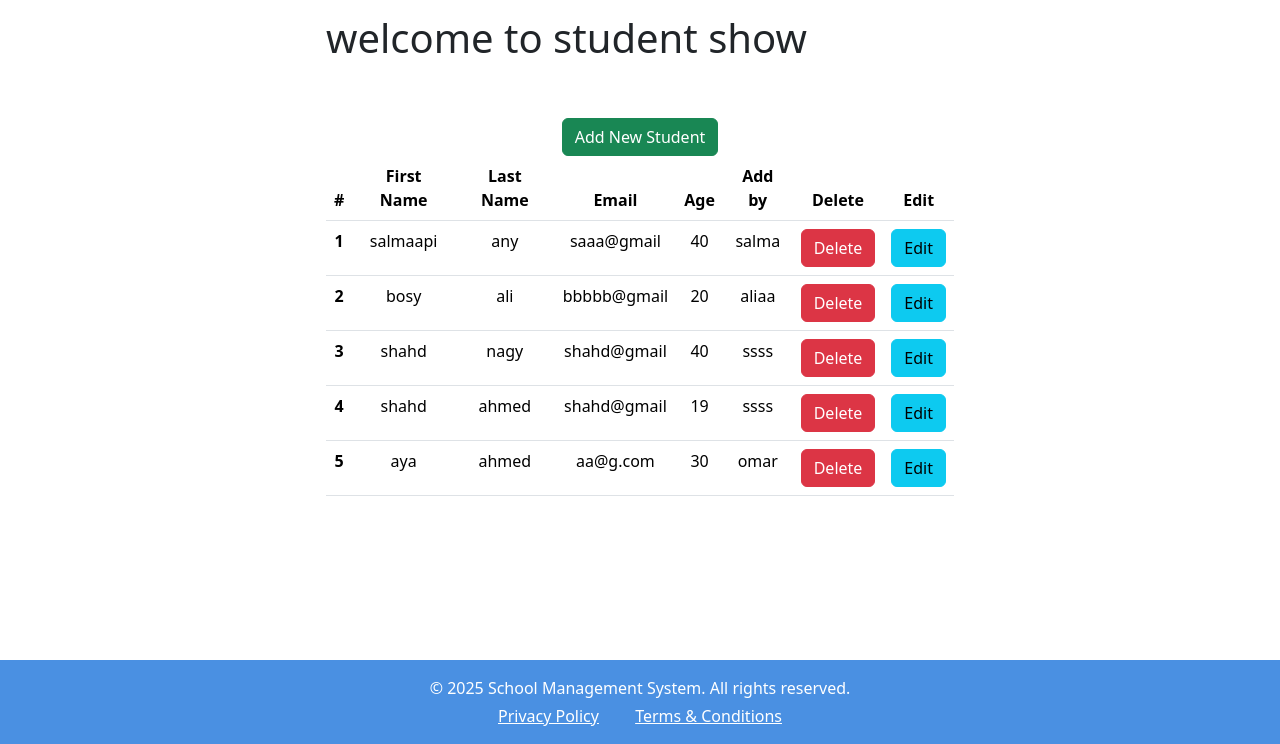
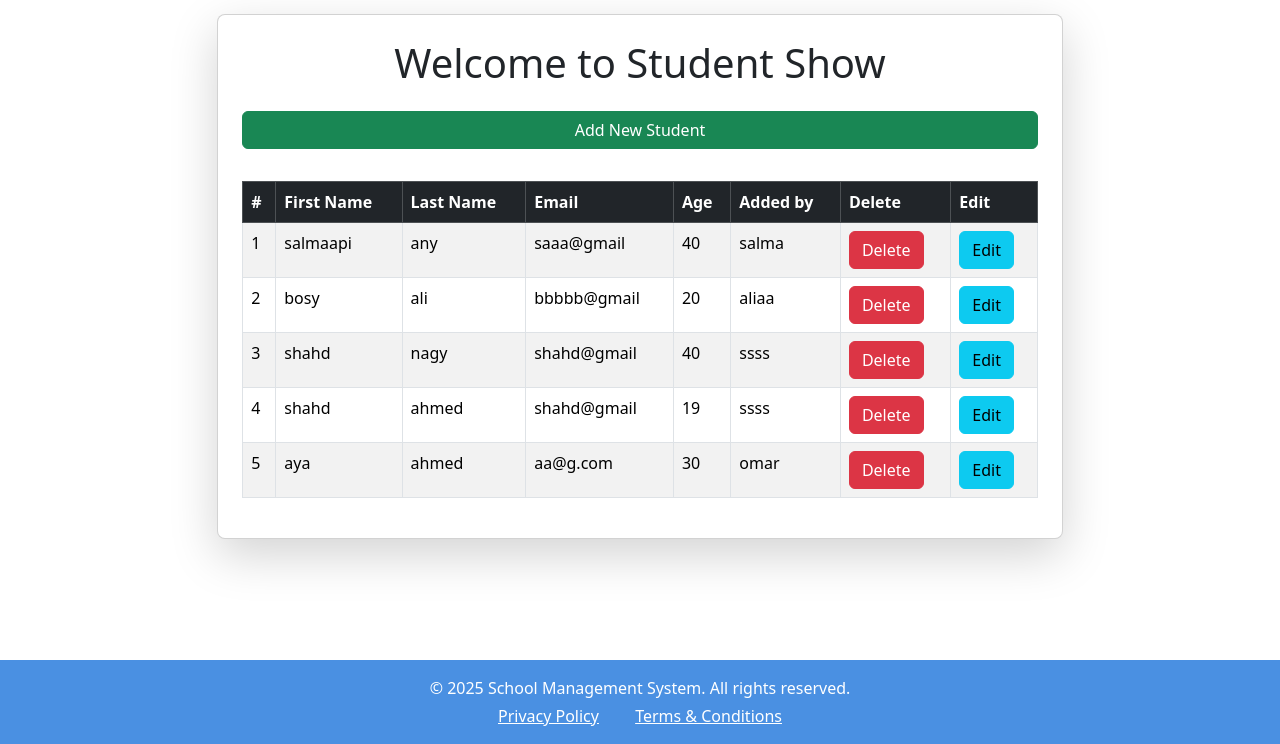
Before and after one commit to salmatarek55/school_system, a PHP site: page /student/index.php in a window 1280 px wide. Shown: the part 56-800 px from the top of the page. Run offline with PHP 8.4, Linux system fonts and the light colour scheme; data comes from the database, SQL or seed files in the repository.

Commit message:
Update index.php

```diff
--- a/student/index.php
+++ b/student/index.php
@@ -4,9 +4,11 @@ $conect = new Conect();
 
 if (isset($_POST['Id'])) {
     if ($conect->delete('student_info', $_POST['Id'])) {
-        header('location:\school_system\student\index.php?delete=success');
+        header('location:/school_system/student/index.php?delete=success');
         exit;
-        // print "you delete record";
+    } else {
+        header('location:/school_system/student/index.php?delete=fail');
+        exit;
     }
 }
 
@@ -14,68 +16,77 @@ $studentData = $conect->select("student_info");
 include_once "../header.php";
 ?>
 <div class="row justify-content-center">
-    <div class="col-6 ">
-        <h1>welcome to student show</h1>
+    <div class="col-8">
+        <div class="card shadow-lg rounded-3 p-4">
+            <h1 class="mb-4 text-center">Welcome to Student Show</h1>
+
+            <a class="btn btn-success mb-3" href="/school_system/student/add.php">Add New Student</a>
+
+            <?php if (isset($_GET['add']) && $_GET['add'] == "success") { ?>
+                <div class="alert alert-success alert-dismissible fade show" role="alert">
+                    <i class="fa-solid fa-check-circle"></i> Student added successfully!
+                    <button type="button" class="btn-close" data-bs-dismiss="alert" aria-label="Close"></button>
                 </div>
+            <?php } ?>
+
+            <?php if (isset($_GET['delete']) && $_GET['delete'] == "success") { ?>
+                <div class="alert alert-danger alert-dismissible fade show" role="alert">
+                    <i class="fa-solid fa-trash"></i> Student deleted successfully!
+                    <button type="button" class="btn-close" data-bs-dismiss="alert" aria-label="Close"></button>
                 </div>
+            <?php } ?>
 
-<div class="row justify-content-center mt-5">
-    <div class="col-6 text-center">
-        <a class="btn btn-success" href="\school_system\student\add.php">Add New Student</a>
-        <?php
-        if (isset($_GET['add']) && $_GET['add'] == "success") {
-            print "<div class='alert alert-success'> you add student success</div>";
-        }
-        if (isset($_GET['delete']) && $_GET['delete'] == "success") {
-            print "<div class='alert alert-danger'> you delete student success</div>";
-        }
-        if (isset($_GET['edit']) && $_GET['edit'] == "success") {
-            print "<div class='alert alert-info'> you update student success</div>";
-        }
-        ?>
-        <table class="table">
-            <thead>
+            <?php if (isset($_GET['delete']) && $_GET['delete'] == "fail") { ?>
+                <div class="alert alert-warning alert-dismissible fade show" role="alert">
+                    <i class="fa-solid fa-triangle-exclamation"></i> Failed to delete student!
+                    <button type="button" class="btn-close" data-bs-dismiss="alert" aria-label="Close"></button>
+                </div>
+            <?php } ?>
+
+            <?php if (isset($_GET['edit']) && $_GET['edit'] == "success") { ?>
+                <div class="alert alert-info alert-dismissible fade show" role="alert">
+                    <i class="fa-solid fa-pen-to-square"></i> Student updated successfully!
+                    <button type="button" class="btn-close" data-bs-dismiss="alert" aria-label="Close"></button>
+                </div>
+            <?php } ?>
+
+            <table class="table table-striped table-bordered mt-3">
+                <thead class="table-dark">
                     <tr>
-                    <th scope="col">#</th>
-                    <th scope="col">First Name</th>
-                    <th scope="col">Last Name</th>
-                    <th scope="col">Email</th>
-                    <th scope="col">Age</th>
-                    <th scope="col">Add by</th>
-                    <th scope="col">Delete</th>
-                    <th scope="col">Edit</th>
-
+                        <th>#</th>
+                        <th>First Name</th>
+                        <th>Last Name</th>
+                        <th>Email</th>
+                        <th>Age</th>
+                        <th>Added by</th>
+                        <th>Delete</th>
+                        <th>Edit</th>
                     </tr>
                 </thead>
                 <tbody>
-                <?php
-                // $i = 1;
-                foreach ($studentData as $key => $value) { ?>
+                    <?php foreach ($studentData as $key => $value) { ?>
                         <tr>
-                        <th scope="row"><?= $key + 1 ?></th>
+                            <td><?= $key + 1 ?></td>
                             <td><?= $value['first_name'] ?></td>
                             <td><?= $value['last_name'] ?></td>
                             <td><?= $value['email'] ?></td>
                             <td><?= $value['age'] ?></td>
-                        <td><?= @$conect->selectOne('users',$value['user_id']) ['user_name']?></td>
+                            <td><?= @$conect->selectOne('users', $value['user_id'])['user_name'] ?></td>
                             <td>
-                            <form method="POST" onsubmit="return confirm('are you sure to delete student')">
+                                <form method="POST" onsubmit="return confirm('Are you sure you want to delete this student?')">
                                     <input type="hidden" name="Id" value="<?= $value['Id'] ?>">
                                     <input type="submit" class="btn btn-danger" value="Delete">
                                 </form>
                             </td>
                             <td>
-                            <a class="btn btn-info" href="\school_system\student\edit.php?Id=<?= $value['Id'] ?>">Edit</a>
+                                <a class="btn btn-info" href="/school_system/student/edit.php?Id=<?= $value['Id'] ?>">Edit</a>
                             </td>
                         </tr>
-                <?php
-                    // $i++;
-                } ?>
-
+                    <?php } ?>
                 </tbody>
             </table>
         </div>
     </div>
+</div>
 
-<!-- container close -->
-<?php include_once "../footer.php";
+<?php include_once "../footer.php"; ?>
```
Lines whose indentation alone changed are shown as unchanged.
